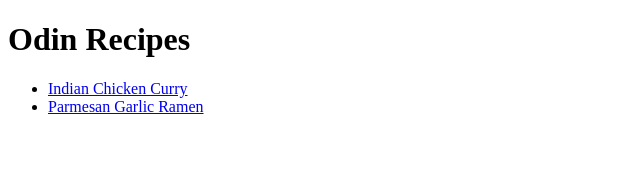
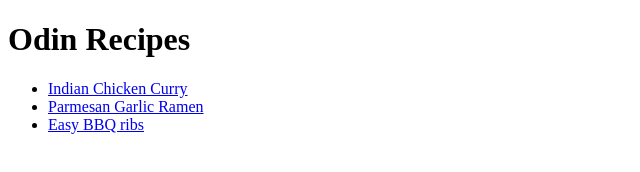
Before and after one commit to Kanelikani/recipesite, a plain HTML site: page index.html in a window 1280 px wide. Shown: the whole page, without its empty margins (0-640 px from the left). Drawn offline with Linux system fonts and the light colour scheme.

Commit message:
Added a link to the homepage for BBQ ribs

```diff
--- a/index.html
+++ b/index.html
@@ -10,6 +10,7 @@
     <ul>
         <li><a href="recipes/curry.html">Indian Chicken Curry</a></li>
         <li><a href="recipes/ramen.html">Parmesan Garlic Ramen</a></li>
+        <li><a href="recipes/bbq.html">Easy BBQ ribs</a> </li>
     </ul>
 </body>
 </html>
```
